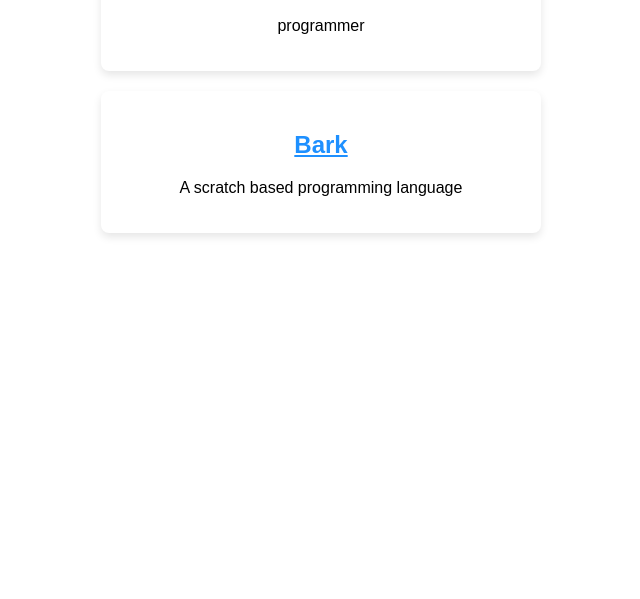
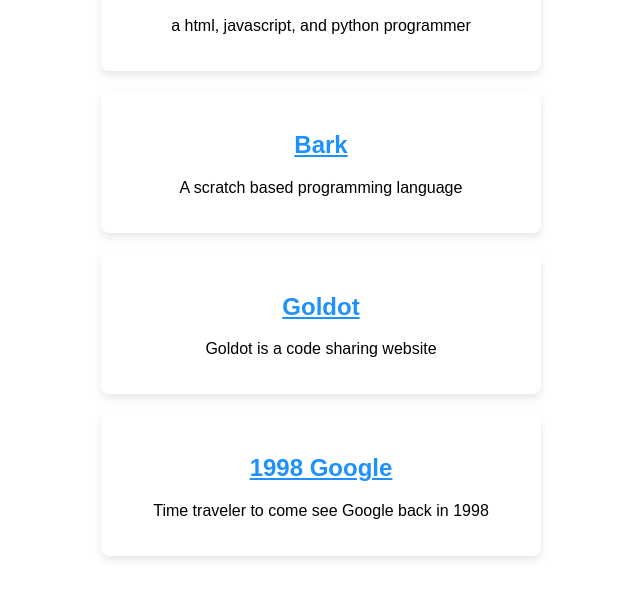
Before and after one commit to mariocraft987/mariocraft987.github.io, a plain HTML site: page index.html in a window 1280 px wide. Shown: the part 153-752 px from the top of the page, without its empty margins (319-959 px from the left). Drawn offline with Linux system fonts and the light colour scheme.

Commit message:
Update index.html

```diff
--- a/index.html
+++ b/index.html
@@ -31,11 +31,19 @@
       <div class="box">
     <img src="https://github.com/mariocraft987.png" width="80" style="border-radius: 5px;">
       <h2>mariocraft987</h2>
-        <p>programmer</p>
+        <p>a html, javascript, and python programmer</p>
       </div>
         <div class="box">
           <h2><a href="https://mariocraft987.github.io/bark.github.io/">Bark</a></h2>
           <p>A scratch based programming language</p>
         </div>
+        <div class="box">
+          <h2><a href="https://mariocraft987.github.io/goldot/">Goldot</a></h2>
+          <p>Goldot is a code sharing website</p>
+        </div>
+        <div class="box">
+          <h2><a href="https://mariocraft987.github.io/google-search/">1998 Google</a></h2>
+          <p>Time traveler to come see Google back in 1998</p>
+        </div>
   </body>
 </html>
```
